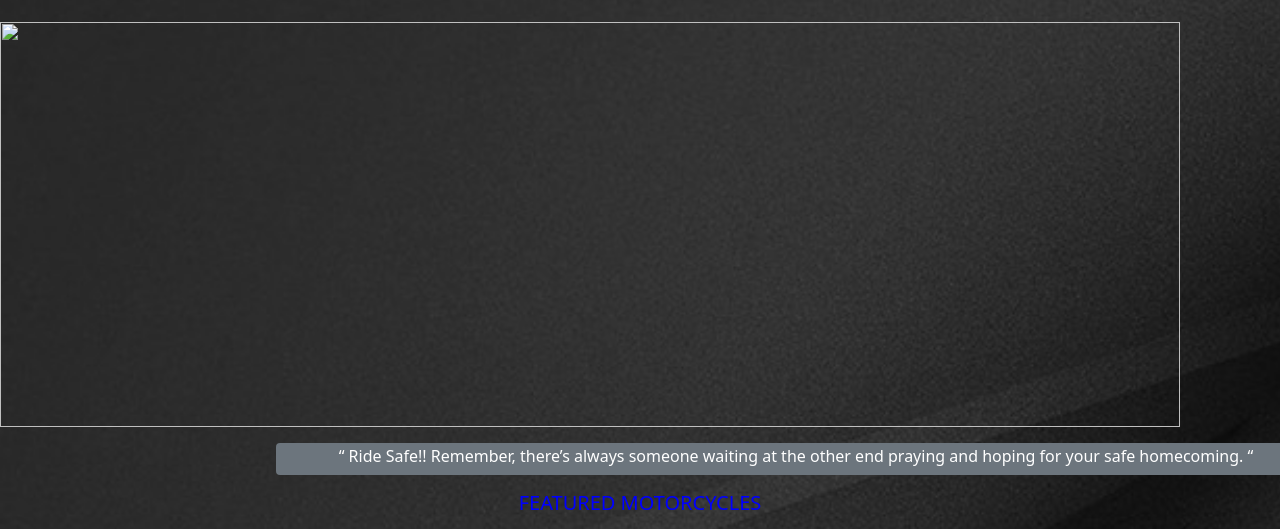
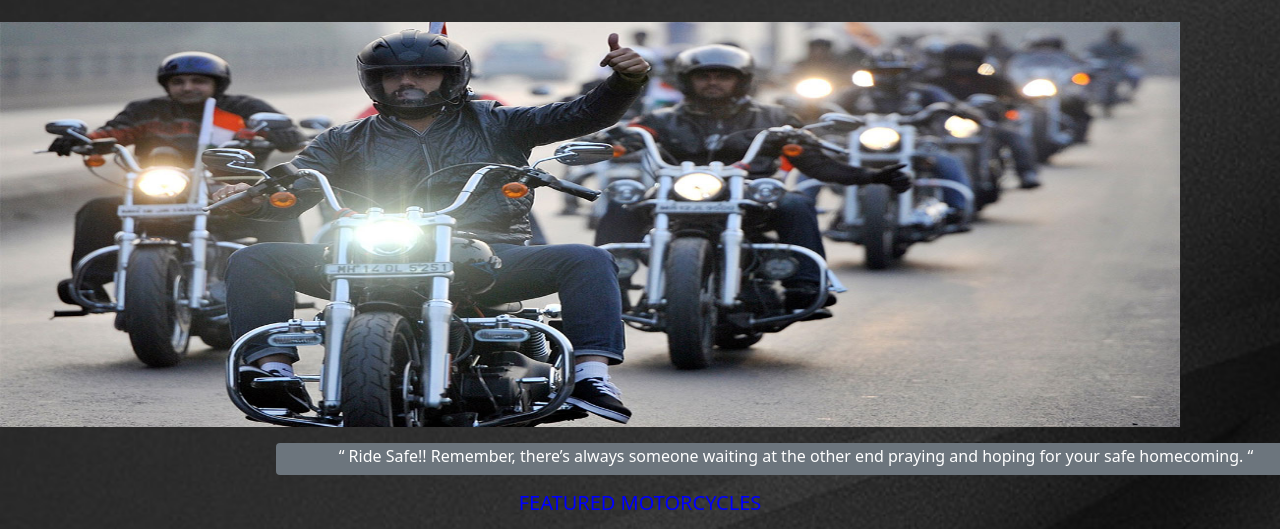
Before and after one commit to Zenoiah/BRMotorcycleGarage, a plain HTML site: page index.html in a window 1280 px wide. Shown: the part 219-748 px from the top of the page. Drawn offline with nearby package versions, Linux system fonts and the light colour scheme.

Commit message:
MyProject1

```diff
--- a/index.html
+++ b/index.html
@@ -144,7 +144,7 @@
 
 
                 <div class="mx-auto m-4 " style="width: 1500px;">
-                  <img src="MP1tools/" style="float: left" width="1180" height="405"> </div>
+                  <img src="MP1tools/riders header.png" style="float: left" width="1180" height="405"> </div>
 
 
 
```
